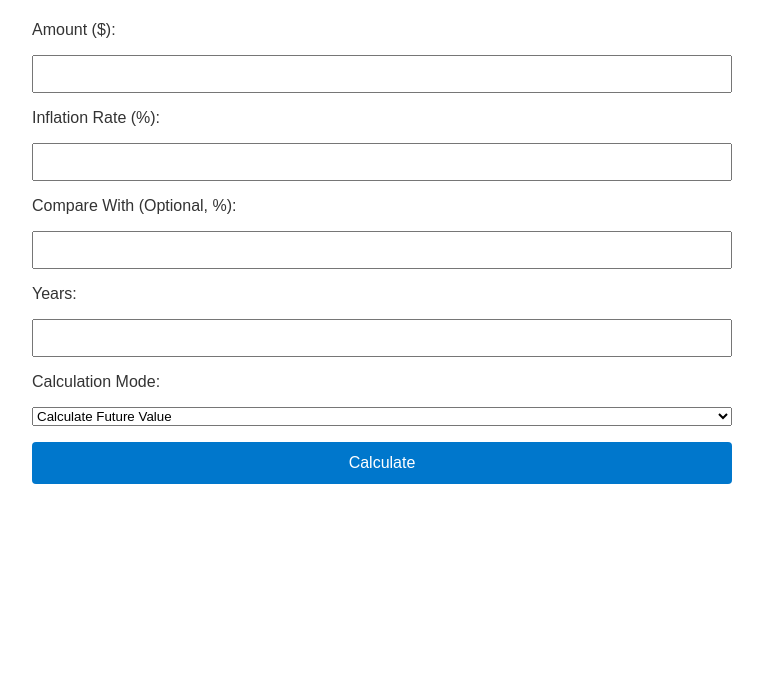
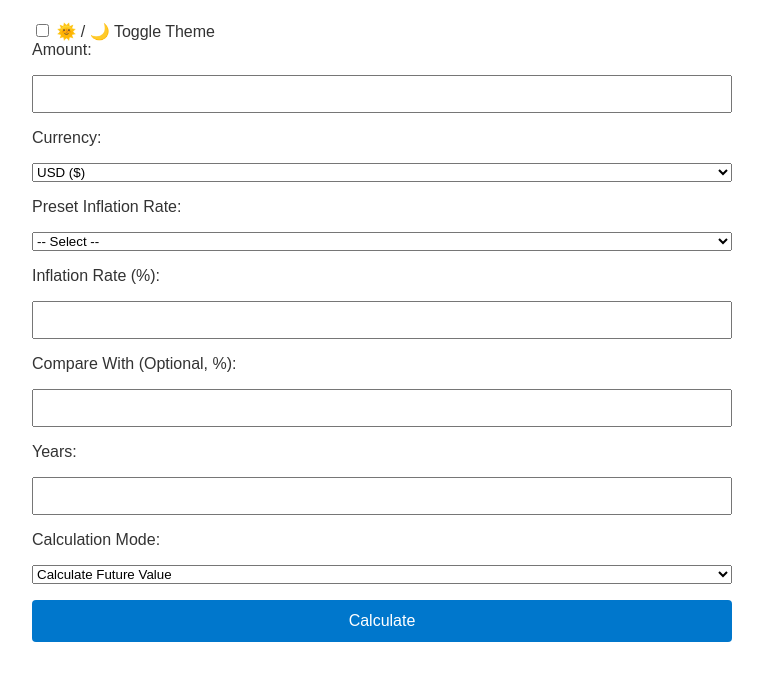
Before and after one commit to SilverbackOssi/Inflation-Impact-Calculator, a plain HTML site: page index.html in a window 1280 px wide. Shown: the part 114-794 px from the top of the page, without its empty margins (258-1021 px from the left). Drawn offline with nearby package versions, Linux system fonts and the light colour scheme.

Commit message:
feat: Implement Phase 3

```diff
--- a/index.html
+++ b/index.html
@@ -10,9 +10,32 @@
 <body>
   <div class="container">
     <h1>💸 Inflation Impact Calculator</h1>
+
+    <label class="theme-toggle">
+      <input type="checkbox" id="theme-switch" />
+      🌞 / 🌙 Toggle Theme
+    </label>
+
     <form id="inflation-form">
-      <label for="amount">Amount ($):</label>
+      <label for="amount">Amount:</label>
       <input type="number" id="amount" min="0" step="0.01" required />
+
+      <label for="currency">Currency:</label>
+      <select id="currency">
+        <option value="$">USD ($)</option>
+        <option value="€">EUR (€)</option>
+        <option value="₹">INR (₹)</option>
+        <option value="£">GBP (£)</option>
+      </select>
+
+      <label for="presetRates">Preset Inflation Rate:</label>
+      <select id="presetRates">
+        <option value="">-- Select --</option>
+        <option value="2">2% (Ideal target)</option>
+        <option value="3">3% (Moderate)</option>
+        <option value="5">5% (High)</option>
+        <option value="8">8% (Very high)</option>
+      </select>
 
       <label for="rate">Inflation Rate (%):</label>
       <input type="number" id="rate" min="0" step="0.01" required />
```
